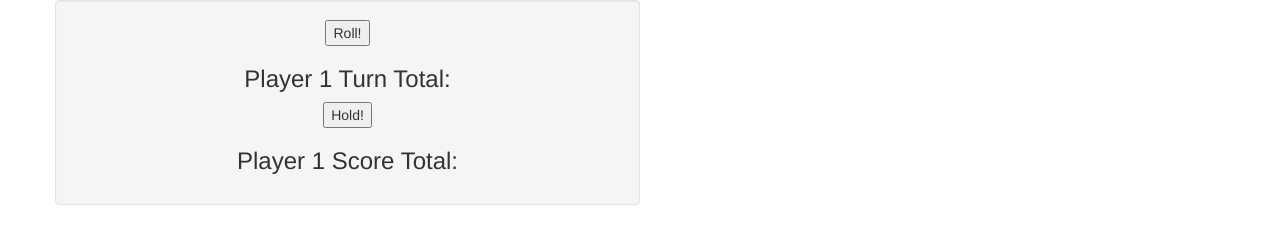
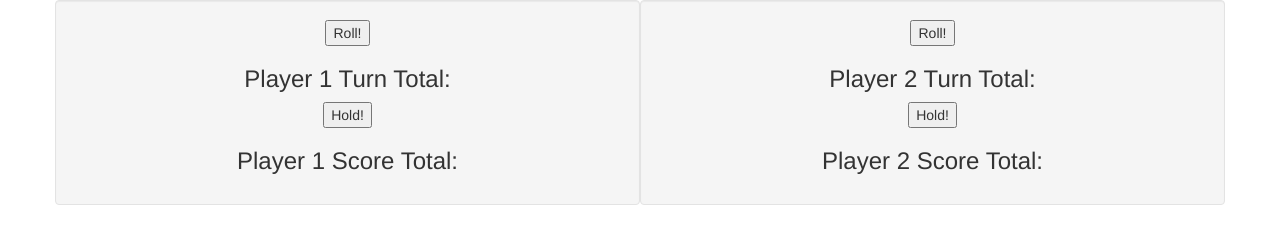
Before and after one commit to kalepadot/epicodus-pig-dice-TDD, a plain HTML site: page index.html in a window 1280 px wide. Drawn offline with Linux system fonts and the light colour scheme.

Commit message:
add player 2 user interface

```diff
--- a/index.html
+++ b/index.html
@@ -27,6 +27,23 @@
            <p id="p1score-total"></p>
             </div>
           </div>
+
+        </div>
+        <div class="col-md-6 text-center well">
+          <button class="rollBtn2" type="submit">Roll!</button>
+          <div id="output2">
+            <div>
+              <h3>Player 2 Turn Total:</h3>
+
+           <p id="p2turn-total"></p>
+            </div>
+            <button class ="hold" type="submit">Hold!</button>
+            <div>
+              <h3>Player 2 Score Total:</h3>
+           <p id="p2score-total"></p>
+            </div>
+          </div>
+
         </div>
 
       <!-- end of row below -->
```
